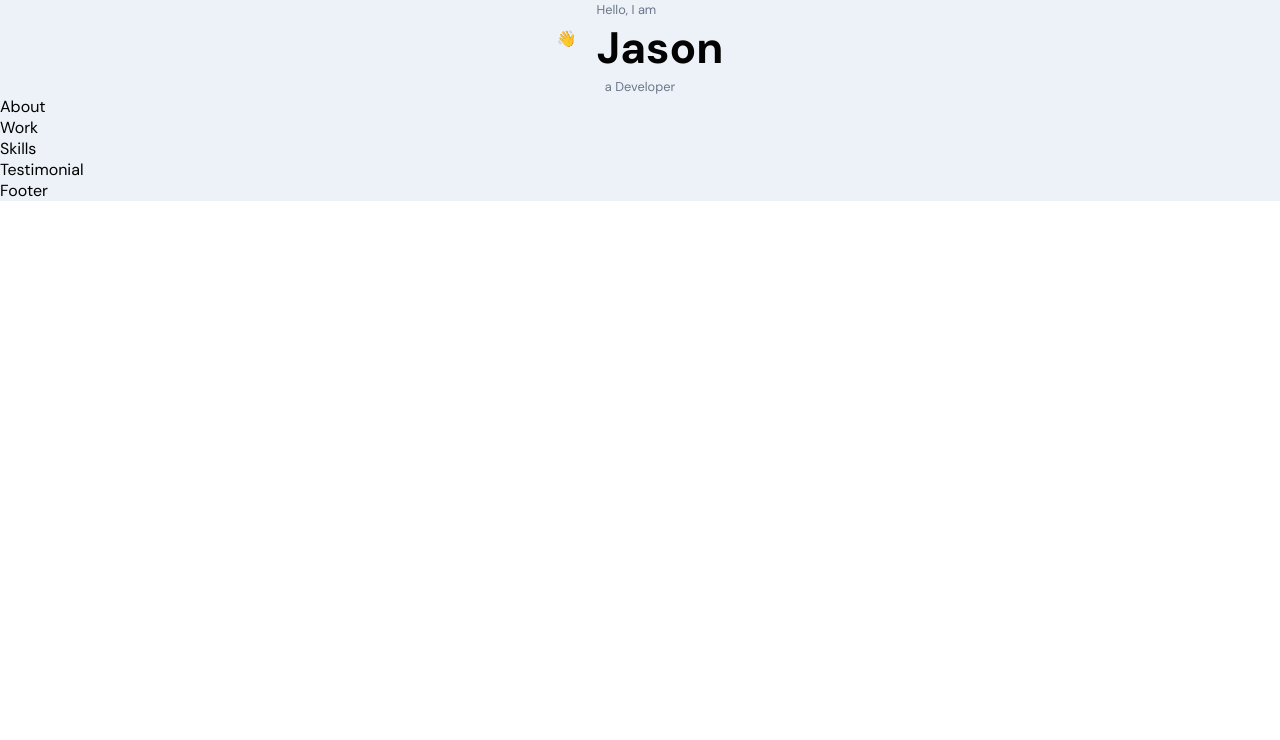
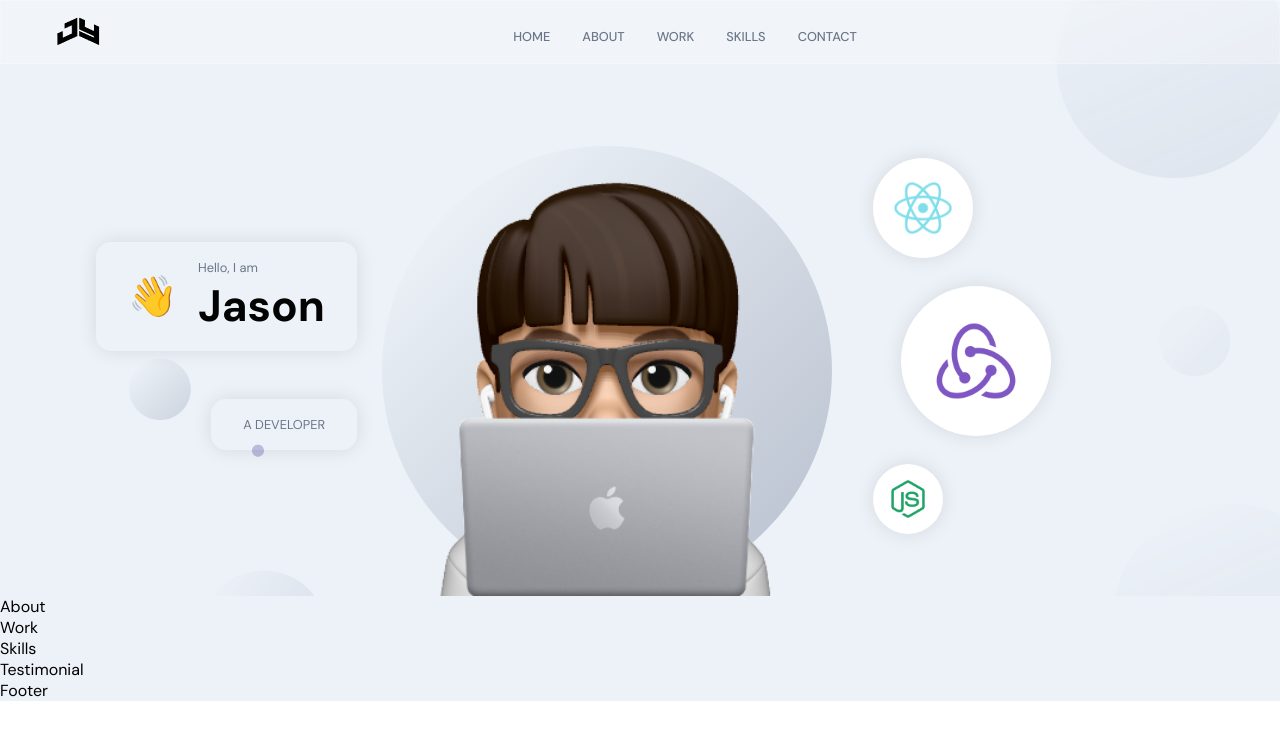
Before and after one commit to 247trend/Portfolio, a React (Create React App) app in the folder frontend/: page / in a window 1280 px wide. Shown: the top 740 px of the page. Built offline with nearby package versions, Linux system fonts and the light colour scheme.

Commit message:
add header section

```diff
--- a/frontend/src/App.js
+++ b/frontend/src/App.js
@@ -5,7 +5,7 @@
 const App = () => {
   return (
     <div className='app'>
-      {/* <Navbar /> */}
+      <Navbar />
       <Header />
       <About />
       <Work />
--- a/frontend/src/container/Header/Header.jsx
+++ b/frontend/src/container/Header/Header.jsx
@@ -2,9 +2,20 @@
 import { images } from '../../constants'
 import './Header.scss'
 
+const scaleVariants = {
+  whileInView: {
+    scale: [0, 1],
+    opacity: [0, 1],
+    transition: {
+      duration: 1,
+      ease: 'easeInOut',
+    },
+  },
+}
+
 const Header = () => {
   return (
-    <div className='app__header app__flex'>
+    <div id='home' className='app__header app__flex'>
       <motion.div
         whileInView={{ x: [-100, 0], opacity: [0, 1] }}
         transition={{ duration: 1.5 }}
@@ -27,11 +38,31 @@
 
       <motion.div
         whileInView={{ opacity: [0, 1] }}
-        transition={{ duration: 1.5, delayChildren: 0.5}}
+        transition={{ duration: 1.5, delayChildren: 0.5 }}
         className='app__header-img'
-      ></motion.div>
+      >
+        <img src={images.profile} alt='profile' />
+        <motion.img
+          whileInView={{ scale: [0, 1] }}
+          transition={{ duration: 1, ease: 'easeInOut' }}
+          src={images.circle}
+          alt='profile_circle'
+          className='overlay_circle'
+        />
+      </motion.div>
 
-      <motion.div></motion.div>
+      <motion.div
+        variants={scaleVariants}
+        whileInView={scaleVariants.whileInView}
+        className='app__header-circles'
+      >
+
+        {[images.react, images.redux, images.node ].map((circle,index)=>(
+          <div className="circle-cmp app__flex" key={`circle-${index}`}>
+            <img src={circle} alt='circle' />
+          </div>
+        ))}
+      </motion.div>
     </div>
   )
 }
--- a/frontend/src/container/Header/Header.scss
+++ b/frontend/src/container/Header/Header.scss
@@ -0,0 +1,189 @@
+#home {
+  position: relative;
+  background: url('../../assets/bgIMG.png');
+  background-size: cover;
+  background-repeat: repeat;
+  background-position: center;
+
+  .app__wrapper {
+    padding: 0;
+
+    .copyright {
+      display: none;
+    }
+  }
+}
+
+.app__header {
+  flex: 1;
+  width: 100%;
+  height: 100%;
+  flex-direction: row;
+
+  padding: 6rem 2rem 0;
+
+  @media screen and (min-width: 2000px) {
+    padding-top: 8rem;
+  }
+
+  @media screen and (max-width: 1200px) {
+    flex-direction: column;
+  }
+
+  @media screen and (max-width: 400px) {
+    padding: 6rem 1rem 2rem;
+  }
+}
+
+.app__header-info {
+  flex: 0.65;
+  display: flex;
+  flex-direction: column;
+  justify-content: flex-start;
+  align-items: flex-start;
+  height: 100%;
+
+  @media screen and (max-width: 2000px) {
+    width: 100%;
+    margin-right: 0rem;
+  }
+}
+
+.app__header-badge {
+  width: 100%;
+  display: flex;
+  justify-content: flex-end;
+  align-items: flex-end;
+  flex-direction: column;
+
+  .badge-cmp,
+  .tag-cmp {
+    padding: 1rem 2rem;
+    border: var(--white-color);
+    border-radius: 15px;
+    flex-direction: row;
+    width: auto;
+    box-shadow: 0 0 20px rgba(0, 0, 0, 0.1);
+  }
+
+  .tag-cmp {
+    flex-direction: column;
+    margin-top: 3rem;
+
+    p {
+      width: 100%;
+      text-transform: uppercase;
+      text-align: right;
+    }
+  }
+
+  span {
+    font-size: 2.5rem;
+
+    @media screen and (min-width: 2000px) {
+      font-size: 5rem;
+    }
+  }
+
+  @media screen and (max-width: 1200px) {
+    justify-content: flex-start;
+    align-items: flex-start;
+  }
+}
+
+.app__header-circles {
+  flex: 0.75;
+  display: flex;
+  flex-direction: column;
+  justify-content: space-evenly;
+  align-items: flex-start;
+  height: 100%;
+  margin-left: 1rem;
+
+  div {
+    width: 100px;
+    height: 100px;
+    border-radius: 100%;
+    background: var(--white-color);
+    box-shadow: 0 0 20px rgba(0, 0, 0, 0.1);
+
+    img {
+      width: 60%;
+      height: 60%;
+    }
+  }
+
+  div:nth-child(1) {
+    width: 100px;
+    height: 100px;
+  }
+
+  div:nth-child(2) {
+    margin: 1.75rem;
+    width: 150px;
+    height: 150px;
+  }
+
+  div:nth-child(3) {
+    width: 70px;
+    height: 70px;
+  }
+
+  @media screen and (min-width: 2000px) {
+    div:nth-child(1) {
+      width: 400px;
+      height: 400px;
+    }
+
+    div:nth-child(2) {
+      width: 170px;
+      height: 170px;
+    }
+
+    div:nth-child(3) {
+      width: 120px;
+      height: 120px;
+    }
+  }
+
+  @media screen and (max-width: 1200px) {
+    width: 100%;
+    flex-direction: row;
+    flex-wrap: wrap;
+    margin-left: 0;
+
+    div {
+      margin: 1rem;
+    }
+  }
+}
+
+.app__header-img {
+  flex: 1;
+  height: 100%;
+
+  display: flex;
+  justify-content: flex-end;
+  align-items: flex-end;
+  position: relative;
+
+  img {
+    width: 100%;
+    object-fit: contain;
+    z-index: 1;
+  }
+
+  .overlay_circle {
+    position: absolute;
+    left: 0;
+    right: 0;
+    bottom: 0;
+    z-index: 0;
+    width: 100%;
+    height: 90%;
+  }
+
+  @media screen and (max-width: 1200px) {
+    margin: 2rem 0;
+  }
+}
```
